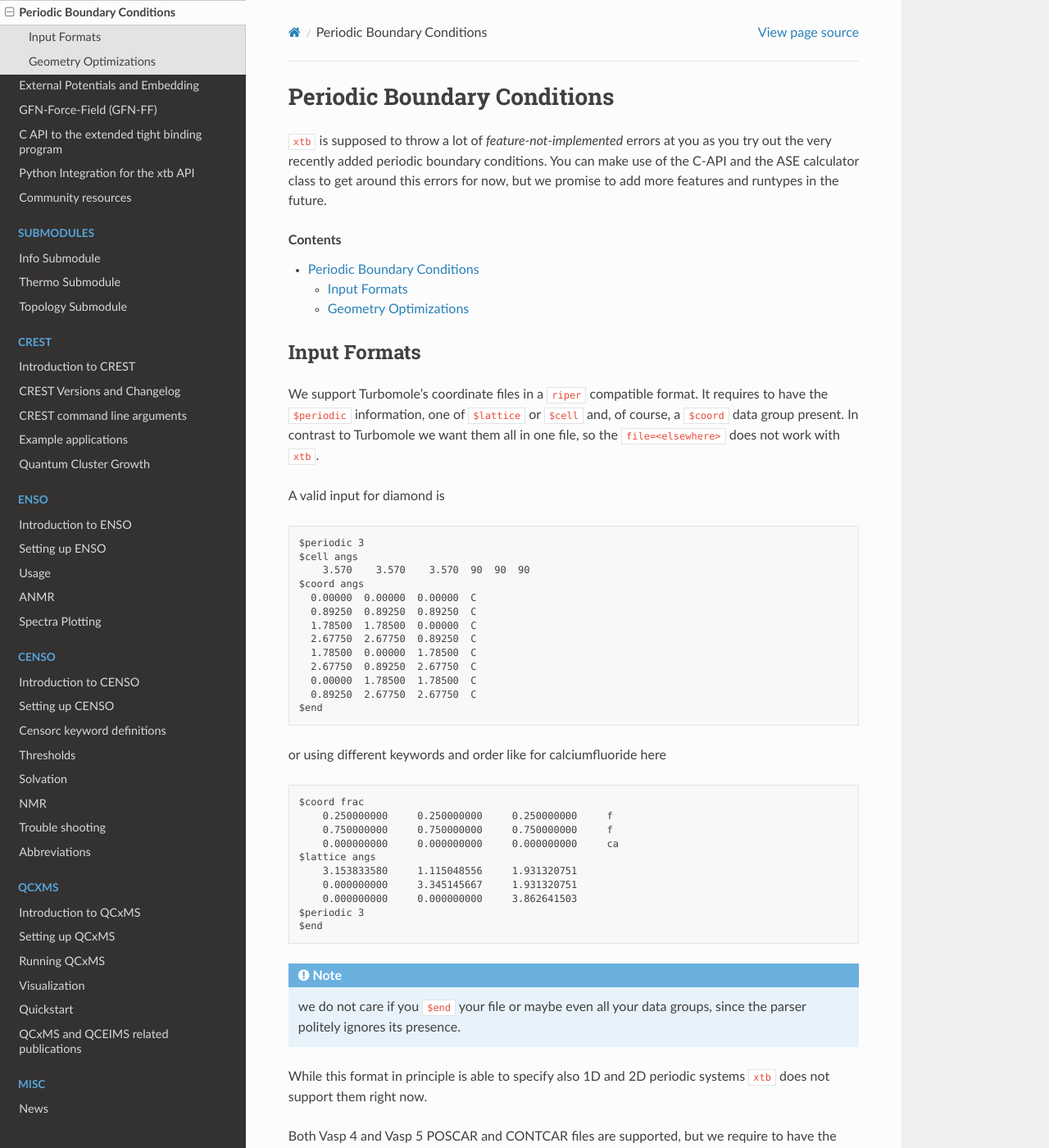
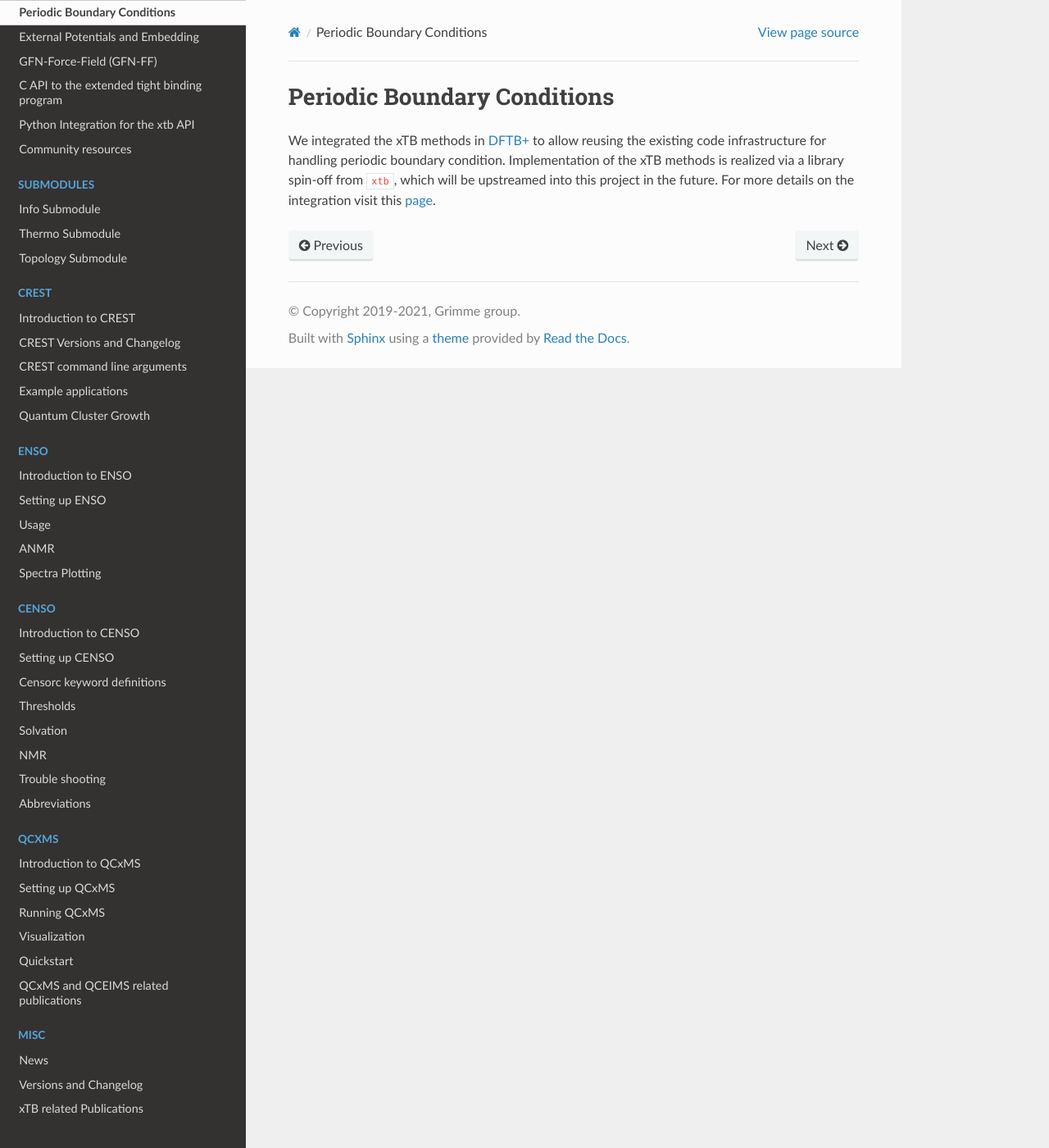
Before and after one commit to grimme-lab/xtb_docs, a Sphinx documentation site: the page built from source/periodic_boundary_conditions.rst, in a window 1280 px wide and 1400 px high. Shown: the whole window at 82% size. Built offline with Sphinx 7.4.7 and the Read the Docs theme 2.0.0, drawn with Linux system fonts in a browser that asks for light colours; pages that are not in the unit, such as notebooks, are missing from menus; some of the changed text lies outside the part shown.

Commit message:
Add post on DFTB+ 21.2 with xTB support (#72)

```diff
--- a/source/contents.rst
+++ b/source/contents.rst
@@ -109,6 +109,7 @@
  - `QCEngine`_ supports calculations with the ``xtb`` API
  - the `GMIN`_, `OPTIM`_, and `PATHSAMPLE`_ global optimization tools provide a ``xtb`` interface
  - `CP2K`_ has an GFN1-xTB implementation since version 7.1
+ - `DFTB+`_ support GFN1-xTB and GFN2-xTB since version 21.2
 
 
 .. _Orca: https://orcaforum.kofo.mpg.de
@@ -121,6 +122,7 @@
 .. _OPTIM: http://www-wales.ch.cam.ac.uk/OPTIM
 .. _PATHSAMPLE: http://www-wales.ch.cam.ac.uk/PATHSAMPLE/
 .. _CP2K: https://www.cp2k.org/version_history
+.. _DFTB+: https://www.dftbplus.org/
 
 We missed your project here?
 No problem, just give us hint at the mailing list or open an issue at `github`_.
--- a/source/periodic_boundary_conditions.rst
+++ b/source/periodic_boundary_conditions.rst
@@ -4,84 +4,8 @@
  Periodic Boundary Conditions
 ------------------------------
 
-``xtb`` is supposed to throw a lot of *feature-not-implemented* errors at
-you as you try out the very recently added periodic boundary conditions.
-You can make use of the C-API and the ASE calculator class to get around this
-errors for now, but we promise to add more features and runtypes in the future.
+We integrated the xTB methods in `DFTB+`_ to allow reusing the existing code infrastructure for handling periodic boundary condition.
+Implementation of the xTB methods is realized via a library spin-off from ``xtb``, which will be upstreamed into this project in the future.
+For more details on the integration visit this `page <https://tblite.readthedocs.io/en/latest/users/dftbplus.html>`_.
 
-.. contents::
-
-Input Formats
-=============
-
-We support Turbomole's coordinate files in a ``riper`` compatible format.
-It requires to have the ``$periodic`` information, one of ``$lattice`` or ``$cell``
-and, of course, a ``$coord`` data group present.
-In contrast to Turbomole we want them all in one file,
-so the ``file=<elsewhere>`` does not work with ``xtb``.
-
-A valid input for diamond is
-
-.. code-block:: none
-
-   $periodic 3
-   $cell angs
-       3.570    3.570    3.570  90  90  90
-   $coord angs
-     0.00000  0.00000  0.00000  C
-     0.89250  0.89250  0.89250  C
-     1.78500  1.78500  0.00000  C
-     2.67750  2.67750  0.89250  C
-     1.78500  0.00000  1.78500  C
-     2.67750  0.89250  2.67750  C
-     0.00000  1.78500  1.78500  C
-     0.89250  2.67750  2.67750  C
-   $end
-
-or using different keywords and order like for calciumfluoride here
-
-.. code-block:: text
-
-   $coord frac
-       0.250000000     0.250000000     0.250000000     f
-       0.750000000     0.750000000     0.750000000     f
-       0.000000000     0.000000000     0.000000000     ca
-   $lattice angs
-       3.153833580     1.115048556     1.931320751
-       0.000000000     3.345145667     1.931320751
-       0.000000000     0.000000000     3.862641503
-   $periodic 3
-   $end
-
-.. note:: we do not care if you ``$end`` your file or maybe even all your
-          data groups, since the parser politely ignores its presence.
-
-While this format in principle is able to specify also 1D and 2D periodic
-systems ``xtb`` does not support them right now.
-
-Both Vasp 4 and Vasp 5 POSCAR and CONTCAR files are supported, but we
-require to have the information on the atomtypes present in the file.
-For details on the format refer to the documentation of Vasp.
-
-.. tip:: You can use ``ase convert`` to bring your ``cif`` or ``fort.34`` files
-         into Vasp format, as ``xtb`` currently cannot read them.
-
-Geometry Optimizations
-======================
-
-.. note:: feature implemented in version 6.2
-
-To perform geometry optimizations with ``xtb`` on periodic systems we
-recommend to use an input file like
-
-.. code-block:: none
-
-   $opt
-      engine=inertial
-   $end
-
-Since the ANC optimizers do not support periodic boundary conditions right now,
-use the inertial relaxation procedure instead.
-
-The optimization log is written in Vasp 5 POSCAR format and contains the
-current energy and gradient norm in the first (comment) line.
+.. _DFTB+: http://www.dftbplus.org/
```
Also changed, not shown: source/_posts/2021/dftbplus-version-21.2.rst (added, +112 -0 lines).
